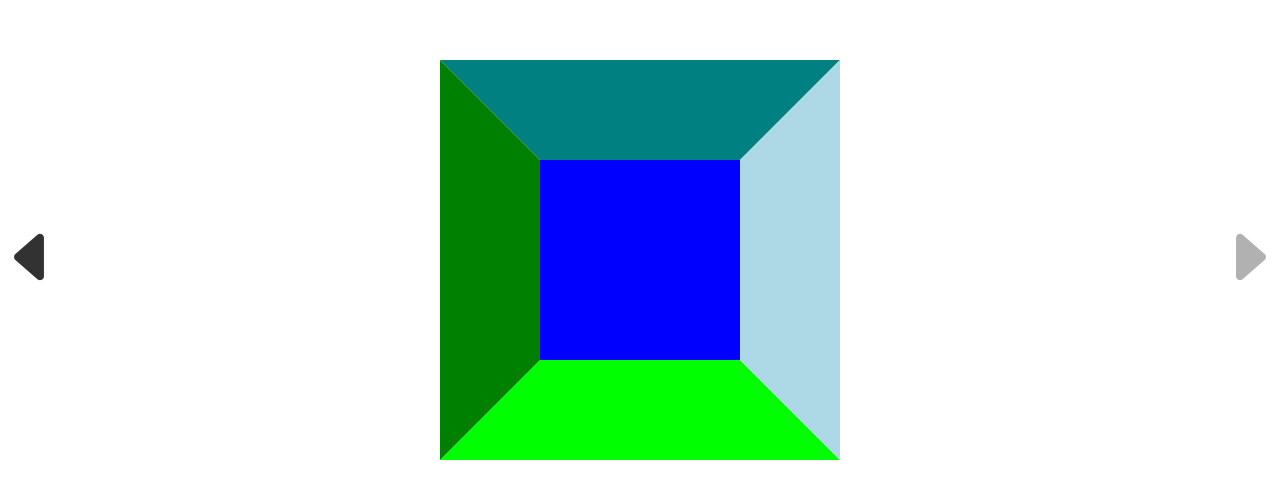
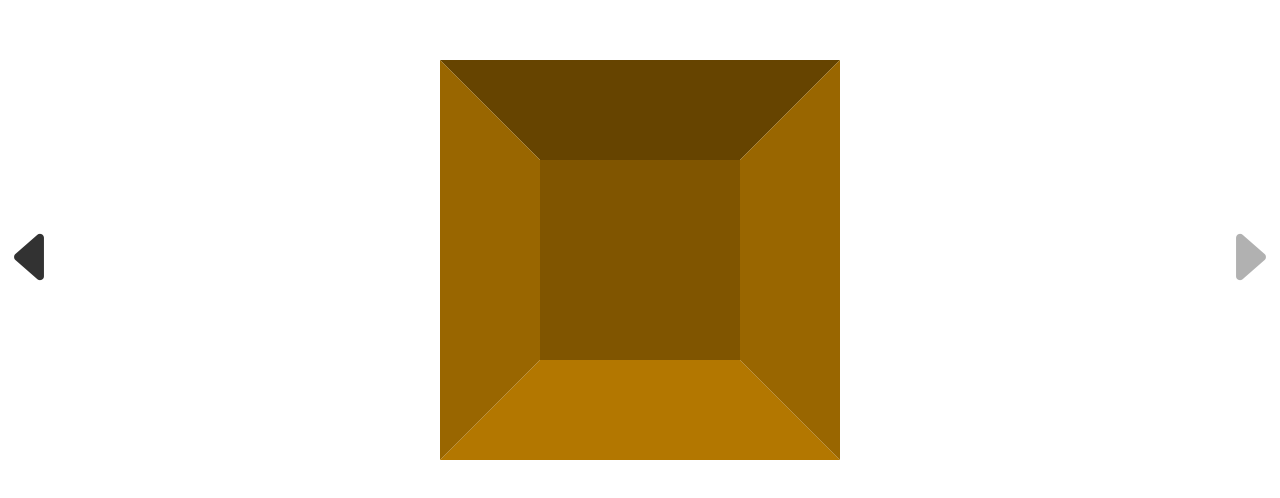
Before and after one commit to sevenbitscience/giovanni-poetry-iop, a plain HTML site: page index.html in a window 1280 px wide. Shown: the part 140-638 px from the top of the page. Drawn offline with nearby package versions, Linux system fonts and the light colour scheme.

Commit message:
change color of box

```diff
--- a/index.html
+++ b/index.html
@@ -16,11 +16,11 @@
                 <svg id="boxes" viewBox="0 0 400 400">
                     <defs>
                         <g id="box">
-                            <polygon points="100,300 300,300 250,250 150,250" fill="lime"/> <!-- bottom -->
-                            <polygon points="150,250 250,250 250,150 150,150" fill="blue"/> <!-- back -->
-                            <polygon points="150,150 250,150 300,100 100,100" fill="teal"/> <!-- top -->
-                            <polygon points="150,250 100,300 100,100 150,150" fill="green"/> <!-- left -->
-                            <polygon points="250,150 300,100 300,300 250,250" fill="lightblue"/> <!-- right -->
+                            <polygon points="100,300 300,300 250,250 150,250" fill="#b37700"/> <!-- bottom -->
+                            <polygon points="150,250 250,250 250,150 150,150" fill="#805500"/> <!-- back -->
+                            <polygon points="150,150 250,150 300,100 100,100" fill="#664400"/> <!-- top -->
+                            <polygon points="150,250 100,300 100,100 150,150" fill="#996600"/> <!-- left -->
+                            <polygon points="250,150 300,100 300,300 250,250" fill="#996600"/> <!-- right -->
                             <rect x="100" y="100" width="200" height="0" opacity="50%">
                                 <animate id="box-close-anim" attributeName="height" dur="1s" to="200" begin="indefinite" fill="freeze"/>
                                 <animate id="box-open-anim" attributeName="height" dur="1s" to="0" begin="indefinite" fill="freeze"/>
```
